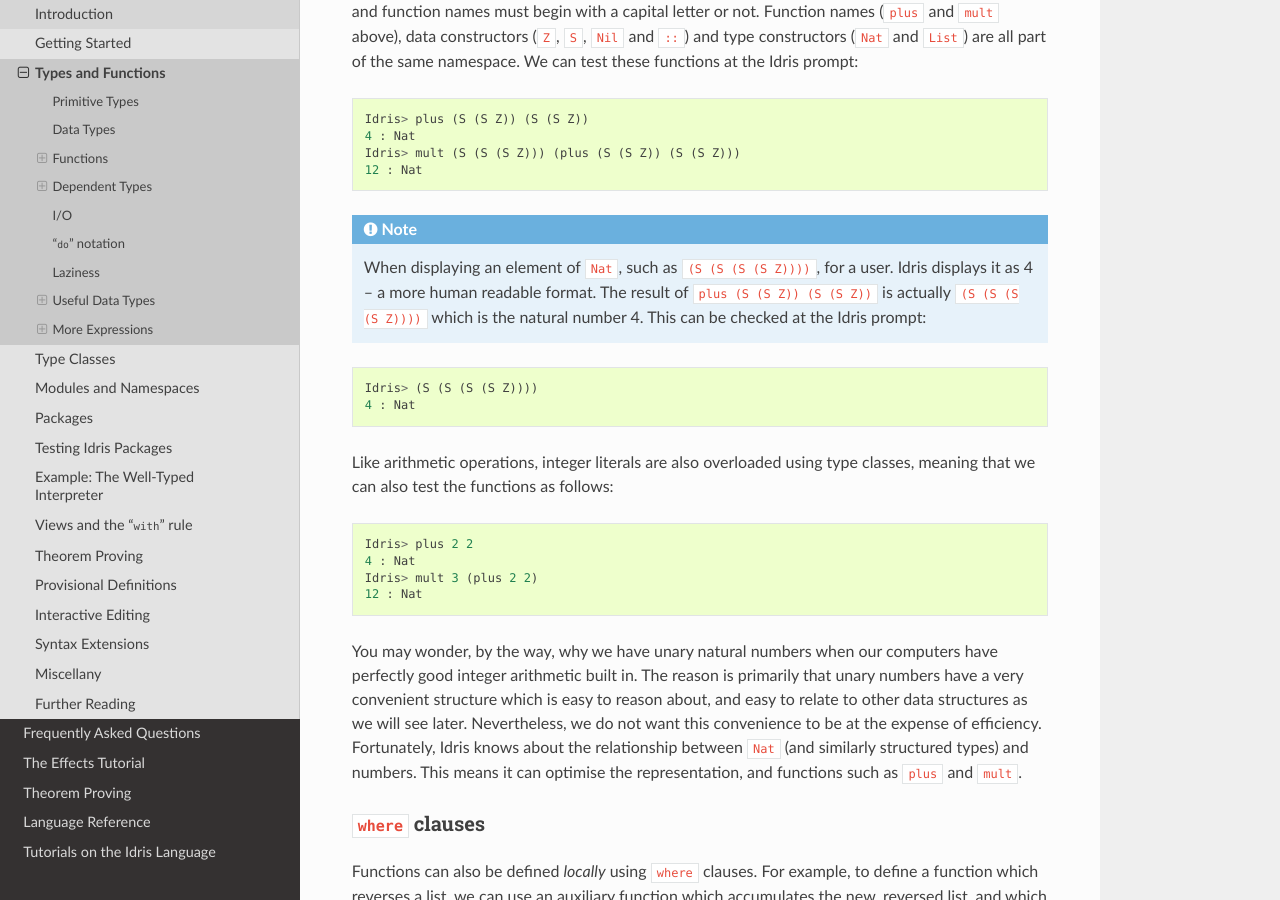
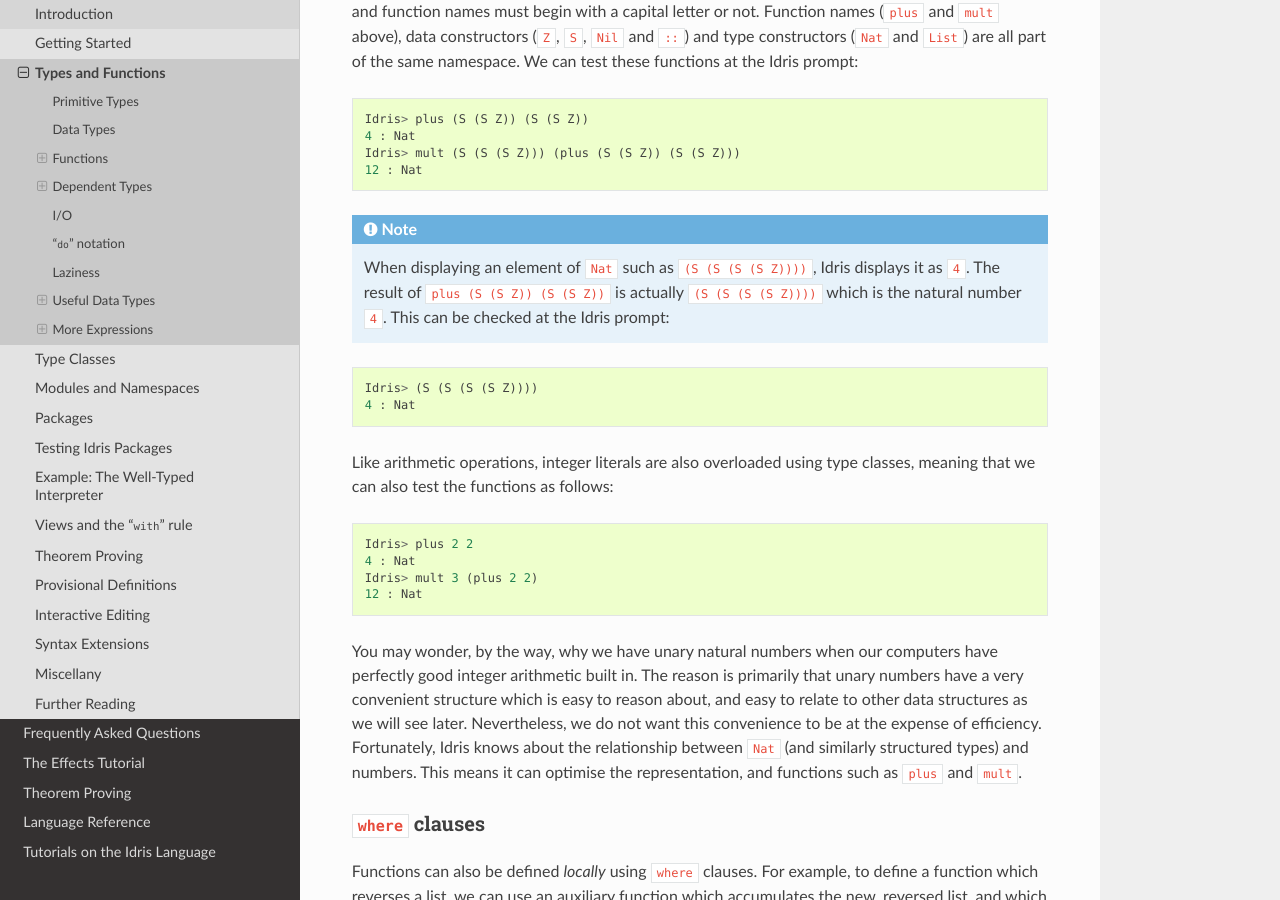
Before and after one commit to idris-lang/Idris-dev, a Sphinx documentation site: the page built from docs/tutorial/typesfuns.rst, in a window 1280 px wide and 900 px high, scrolled down 2403 px. Built offline with Sphinx 7.4.7 and the Read the Docs theme 2.0.0, drawn with Linux system fonts in a browser that asks for light colours; formulas are drawn with MathJax 3.

Commit message:
update the PR about 'desugars' -> 'displays ... as ...' in the tutorial, according to christiansen's advises.

```diff
--- a/docs/tutorial/typesfuns.rst
+++ b/docs/tutorial/typesfuns.rst
@@ -149,12 +149,11 @@ Idris prompt:
 
 .. note::
 
-   When displaying an element of ``Nat``,
-   such as ``(S (S (S (S Z))))``, for a user.
-   Idris displays it as 4 -- a more human readable format.
+   When displaying an element of ``Nat`` such as ``(S (S (S (S Z))))``,
+   Idris displays it as ``4``.
    The result of ``plus (S (S Z)) (S (S Z))``
    is actually ``(S (S (S (S Z))))``
-   which is the natural number 4.
+   which is the natural number ``4``.
    This can be checked at the Idris prompt:
 
 ::
```
